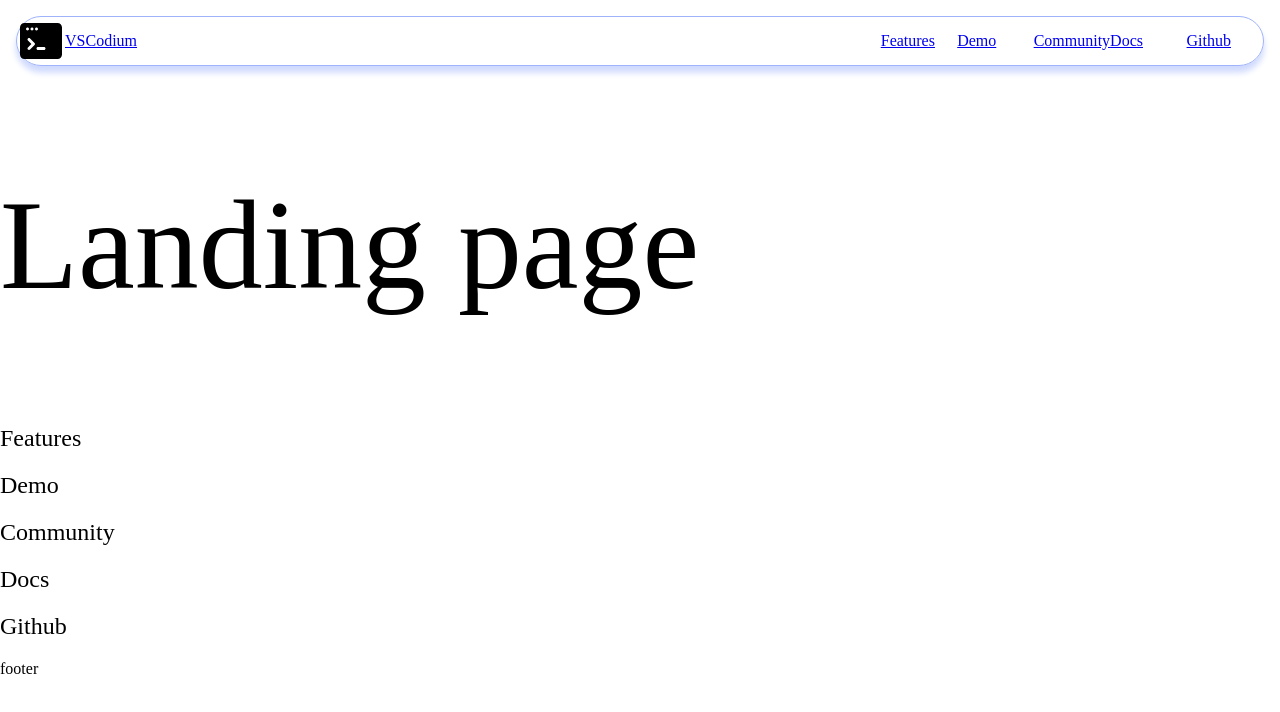
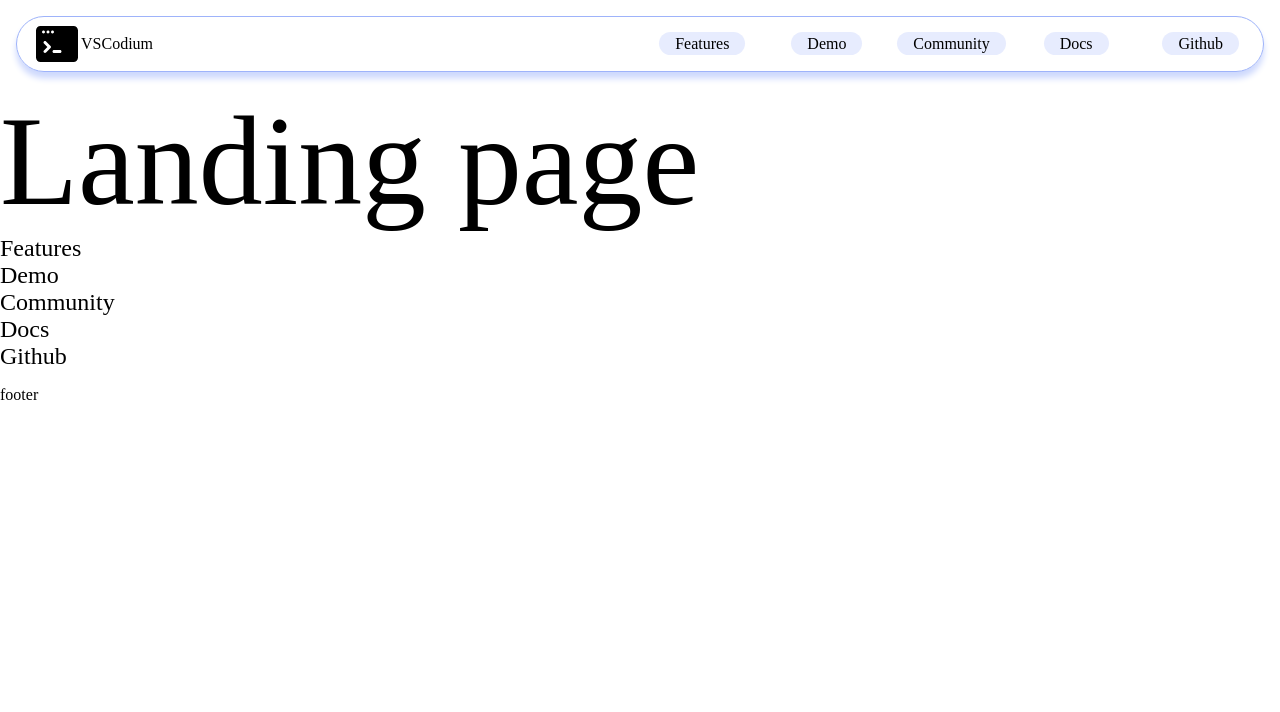
Before and after one commit to tiberiuion/training-css, a website: page landing-page/src/index.html in a window 1280 px wide. Drawn offline with Linux system fonts and the light colour scheme; a web font is replaced by a local one.

Commit message:
Styles main navigation.

```diff
--- a/landing-page/src/style-landing-page.scss
+++ b/landing-page/src/style-landing-page.scss
@@ -38,25 +38,33 @@ h1, h2, h3, h4, h5 , h6, h7 {
     font-family: "BioRhyme", serif;
     font-weight: 300;
     font-style: normal;
-    font-variation-settings:
-      "wdth" 100;
+    margin: 0;
+    font-variation-settings: "wdth" 100;
+
 }
 
 h1 {
     font-size: typescale(7)
 }
 
-nav .brand a {
-    display: flex;
-    align-items: center;
-}
-
 nav {
     margin: 1rem;
     border-radius: 4rem;
     border: 1px solid color.change($primary, $lightness: 80%);
-    box-shadow: 0 0.4rem 0.4rem color.change($primary, $lightness: 90%); ;
+    box-shadow: 0 0.4rem 0.4rem color.change($primary, $lightness: 90%);
+    a {
+        text-decoration: none;
+        color: inherit;
+        padding: 0.2rem 1rem;
+        border-radius: 4rem;
+        background: color.change($primary, $lightness: 95%) ;
+    }
     .brand {
+        a {
+            display: flex;
+            align-items: center;
+            background: none;
+        }
         img {
             max-width: 3rem;
         }
@@ -68,11 +76,15 @@ nav {
         display: grid;
         align-items: center;
         list-style-type: none;
-        grid-template-columns: 1fr auto;
+        grid-auto-flow: column;
+        grid-auto-columns: 1fr 1fr;
         justify-content: space-between; // Logo left, links grouped to the right
         .main-nav {
             display: grid;
-            grid-template-columns: repeat(5, 1fr);
+            grid-auto-flow: column;
+            justify-items: center;
+            grid-auto-columns: 1fr;
+
         }
     }
 }
```
Also changed, not shown: landing-page/src/style-landing-page.css, 1 other file.
